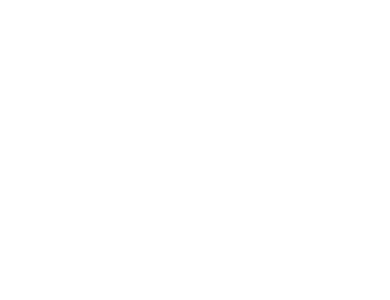
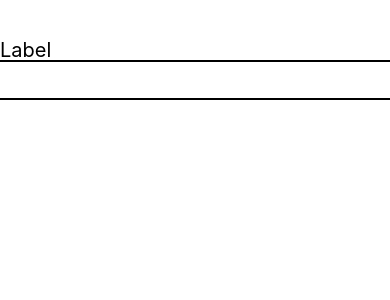
Before and after one commit to ipigbeitsenes/authentication, a React Native app: screen / in a window 390 px wide. Shown: the top 300 px of the page. Built offline with nearby package versions, Linux system fonts and the light colour scheme.

Commit message:
modifiche generali

```diff
--- a/App.js
+++ b/App.js
@@ -1,20 +1,29 @@
 import { StatusBar } from 'expo-status-bar'
 import React from 'react'
 import { StyleSheet, Text, View } from 'react-native'
+import Input from './components/Input'
+import Constants from 'expo-constants'
+import Spacer from './components/Spacer'
+import ScreenContainer from './components/ScreenContainer'
+import { layoutStyles } from './styles/Layout'
+
+const statusBarHeight = Constants.statusBarHeight
 
 export default function App() {
   return (
-    <View style={styles.container}>
-    <Text></Text>
-    </View>
+    <ScreenContainer style={layoutStyles.container}>
+    <StatusBar backgroundColor="transparent" />
+
+      <Spacer size={10} />
+      <Input />
+
+    </ScreenContainer>
   )
 }
 
 const styles = StyleSheet.create({
   container: {
     flex: 1,
-    backgroundColor: '#fff',
-    alignItems: 'center',
-    justifyContent: 'center',
+    backgroundColor: '#fff'
   },
 })
--- a/components/Input.js
+++ b/components/Input.js
@@ -1,9 +1,42 @@
-import React from 'react'
+import React, { useState } from 'react'
+import { StyleSheet, Text, TextInput, View } from 'react-native'
 
-const Input = () => {
+const Input = ({
+  containerStyle,
+  labelStyle,
+  inputStyle
+}) => {
+  const [text, setText] = useState('')
   return (
-    <></>
+    <View style = {[styles.container, containerStyle]}>
+      <Text style = {[styles.label, labelStyle]}>Label</Text>
+      <TextInput
+        style = {[styles.input, inputStyle]}
+        value = {text}
+        onChangeText={value => setText(value)}
+
+      />
+    </View>
   )
 }
 
+const styles = StyleSheet.create({
+  container: {
+    paddingTop: 20
+  },
+  input: {
+    height: 40,
+    borderBottomWidth: 2,
+    borderTopWidth: 2,
+    borderBottomColor: '#000',
+    borderTopColor: '#000'
+  },
+  label: {
+    position: 'absolute',
+    top: 0,
+    fontSize: 20,
+    lineHeight: 20
+  }
+})
+
 export default Input
--- /dev/null
+++ b/components/ScreenContainer.js
@@ -0,0 +1,25 @@
+import React from 'react'
+import sizes from '../config/sizes'
+import { StyleSheet, View } from 'react-native'
+
+const ScreenContainer = ({
+    children,
+    style,
+    ...props
+}) => {
+    return (
+        <View
+            style = {[styles.container, style]}
+            { ...props}
+        >{children}</View>
+    )
+}
+
+const styles = StyleSheet.create({
+    container: {
+        flex: 1,
+        paddingTop: sizes.statusBarHeight
+    }
+})
+
+export default ScreenContainer
--- /dev/null
+++ b/components/Spacer.js
@@ -0,0 +1,19 @@
+import React from 'react'
+import sizes from '../config/sizes'
+import { View } from 'react-native'
+
+const Spacer = ({
+    size = 0,
+    ...props
+    }) => {
+    return (
+        <View style = {{
+
+            width: size * sizes.unitSize,
+            height: size * sizes.unitSize
+
+        }} {...props}/>
+    )
+}
+
+export default Spacer
--- /dev/null
+++ b/config/sizes.js
@@ -0,0 +1,7 @@
+import Constants from 'expo-constants'
+
+export default {
+    containerSpace: 20,
+    statusBarHeight: Constants.statusBarHeight,
+    unitSize: 4
+}
--- /dev/null
+++ b/styles/Layout.js
@@ -0,0 +1,5 @@
+import { StyleSheet } from 'react-native'
+
+export const layoutStyles = StyleSheet.create({
+    container: {}
+})
```
